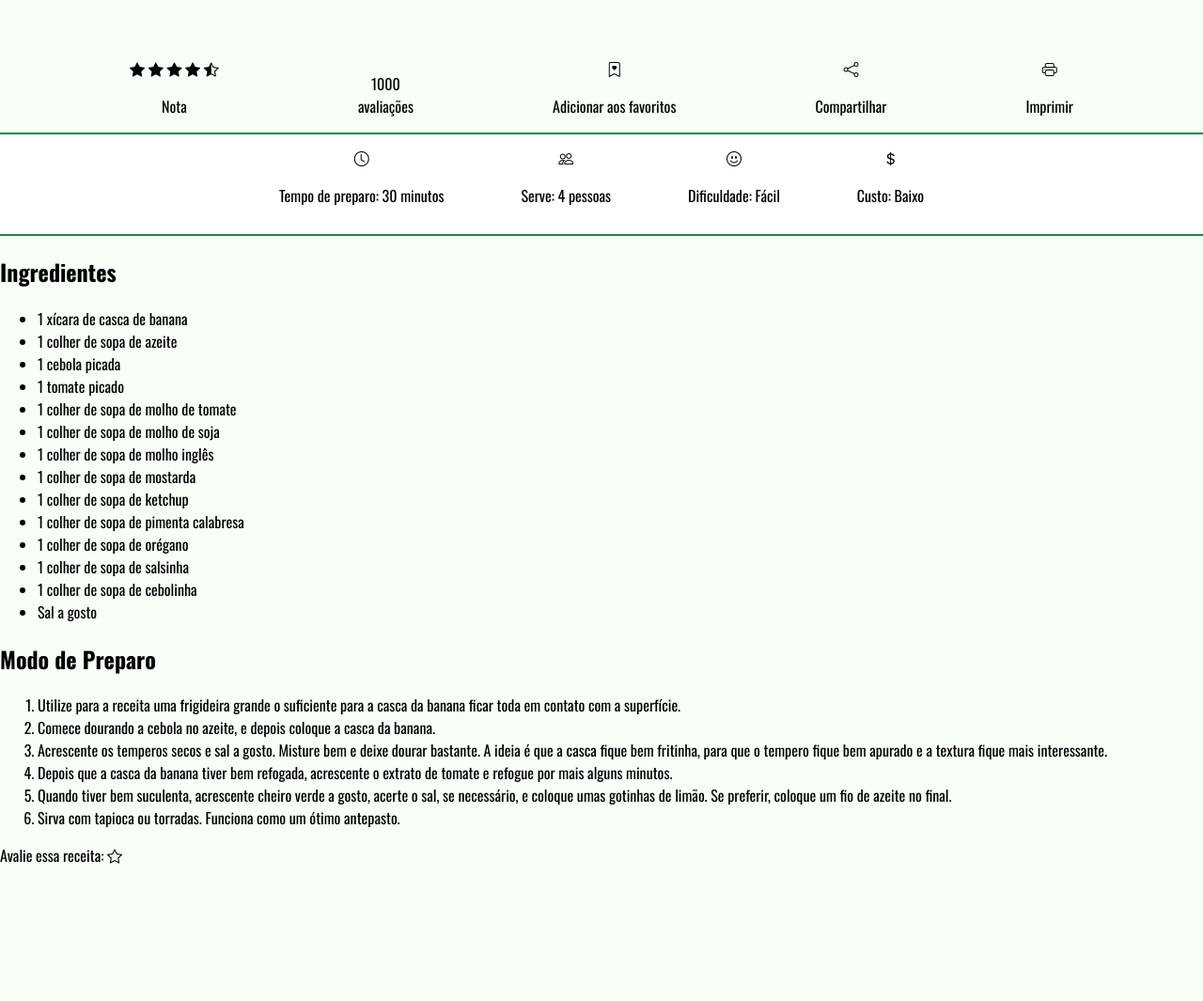
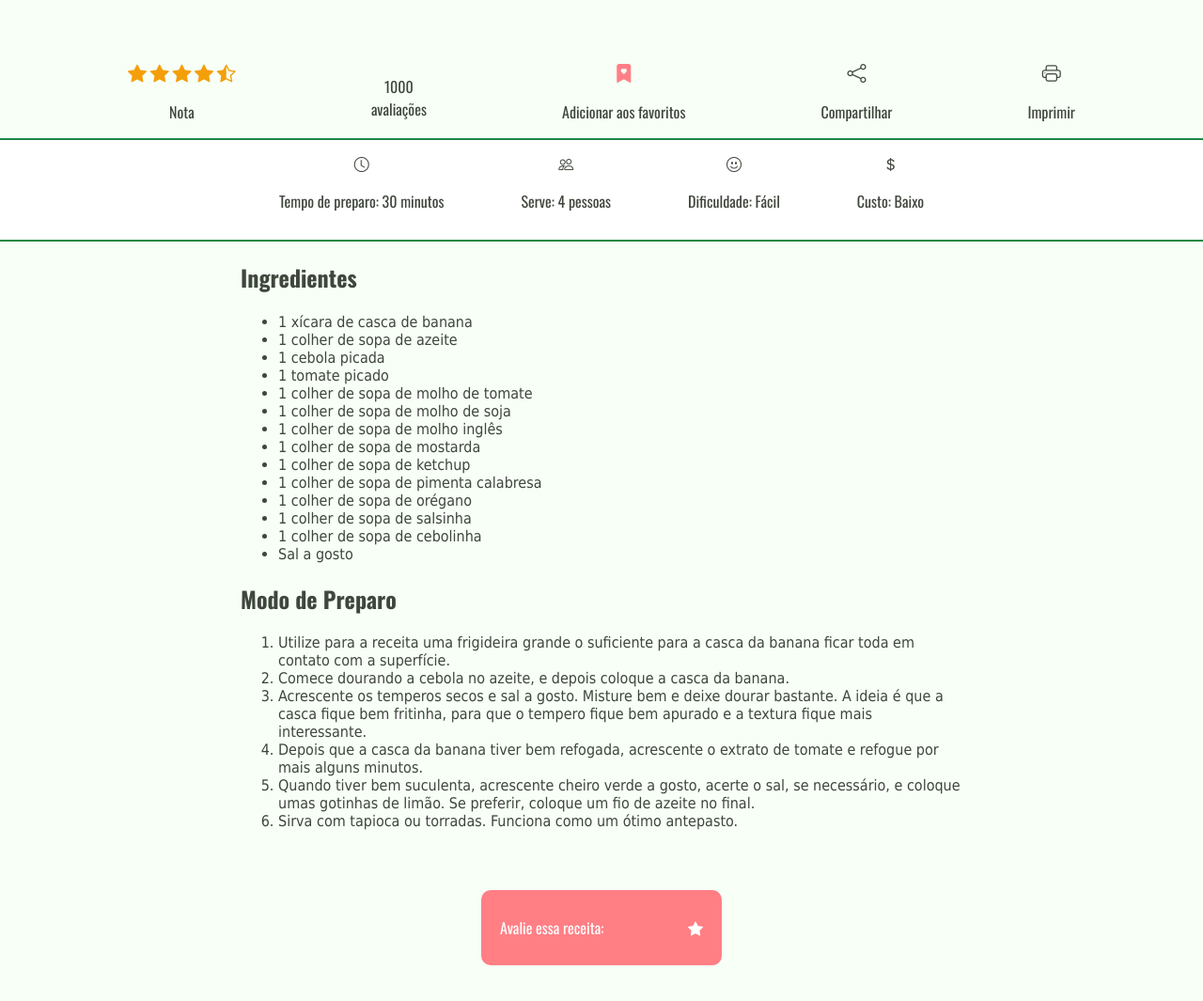
Before and after one commit to ICEI-PUC-Minas-PMV-SI/pmv-si-2023-2-pe1-t1-cozinha-sustentavel-pmv, a plain HTML site: page src/visualizar-receita.html in a window 1280 px wide. Shown: the part 385-1450 px from the top of the page at 94% size. Before the commit the page ends 1307 px from the top, so only its background shows below. Drawn offline with nearby package versions, Linux system fonts and the light colour scheme.

Commit message:
Adicionados elementos ao estilo do site

```diff
--- a/src/stylesheet.css
+++ b/src/stylesheet.css
@@ -6,9 +6,13 @@
     --dark-grey: #A0ABC0;
     --black: #3F463C;
     --white:#FFFFFF;
+    --yellow: #F49F0A;
+    --text-font: Tahoma, sans-serif;
+    --title-font: Oswald, sans-serif;
 }
 *{
-    font-family: "Oswald", sans-serif;
+    font-family: var(--title-font);
+    color: var(--black);
 }
 body {
     background-color: var(--background-color);
@@ -72,16 +76,19 @@ font-size: 16px;
 }
 
 .login-button{
+    padding: 14px 20px;
+
+}
+.fill-button-secondary:hover{
+    cursor: pointer;
+}
+.fill-button-secondary{
     border: none;
-    padding: 14px 20px;
     align-items: center;
     border-radius: 4px;
     background: var(--secondary-color);
     font-size: 16px;
     color: var(--white);
-}
-.login-button:hover{
-    cursor: pointer;
 }
 
 .category-bar{
@@ -128,7 +135,7 @@ font-size: 16px;
     background: var(--white);
 }
 
-.card a{
+a{
     text-decoration: none;
 }
 .card:hover{
@@ -181,7 +188,12 @@ font-size: 16px;
     flex-direction: column;
     align-items:  center;
 }
-
+.recipe .data i{
+    font-size: 20px;
+}
+.recipe .data .stars i{
+    color: var(--yellow);
+}
 .recipe .data .rating{
     display: flex;
     text-align: center;
@@ -192,6 +204,9 @@ font-size: 16px;
     display: flex;
     flex-direction: column;
     align-items: center;
+}
+.bi-bookmark-heart-fill{
+    color: var(--secondary-color);
 }
 .recipe .data .share{
     display: flex;
@@ -235,3 +250,27 @@ font-size: 16px;
     flex-direction: column;
     align-items: center;
 }
+li{
+    font-family: var(--text-font);
+}
+.recipe .ingredients{
+    padding: 0px 20vw;
+}
+.recipe .preparation{
+    padding: 0px 20vw;
+}
+
+.recipe .feedback{
+    display: flex;
+    border-radius: 10px;
+    justify-content: space-between;
+    margin: 5vw 40vw;
+    padding: 12px 20px;
+
+}
+.recipe .feedback p{
+    color: var(--white);
+}
+.recipe .feedback i{
+    color:var(--white)
+}
--- a/src/visualizar-receita.html
+++ b/src/visualizar-receita.html
@@ -18,7 +18,7 @@
                     <input type="text" placeholder="Procurar receita" class="search-bar-box">
                     <button type="submit" class="outlined-button">Pesquisar <i class="bi bi-arrow-right"></i></button>
                 </form>
-                <button class="login-button">Login</button>
+                <button class="login-button fill-button-secondary">Login</button>
             </div>
             <nav>
                 <ul class="category-bar">
@@ -54,7 +54,9 @@
                     1000<br> avaliações
                 </div>
                 <div class="favorite">
-                    <i class="bi bi-bookmark-heart"></i>
+                    <a href="">
+                        <i class="bi bi-bookmark-heart-fill"></i>
+                    </a>
                     <p>Adicionar aos favoritos</p>
                 </div>
                 <div class="share">
@@ -126,10 +128,13 @@
                     </li>
                 </ol>
             </div>
-            <div class="feedback">
-                Avalie essa receita:
-                <i class="bi bi-star"></i>
+
+            <a href="visualizar-receita.html">
+            <div class="feedback fill-button-secondary">
+                <p> Avalie essa receita:</p>
+                <i class="bi bi-star-fill"></i>
             </div>
+        </a>
         </main>
     </body>
 </html>
```
